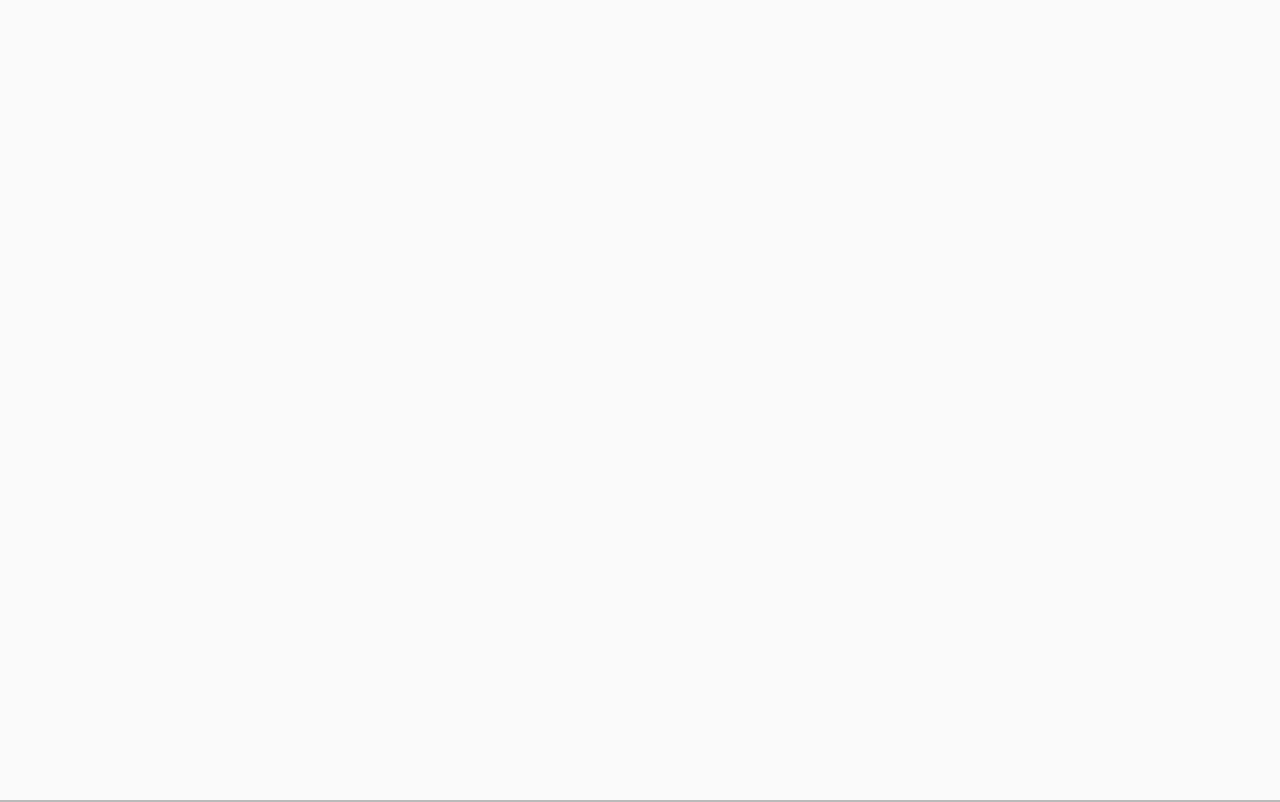
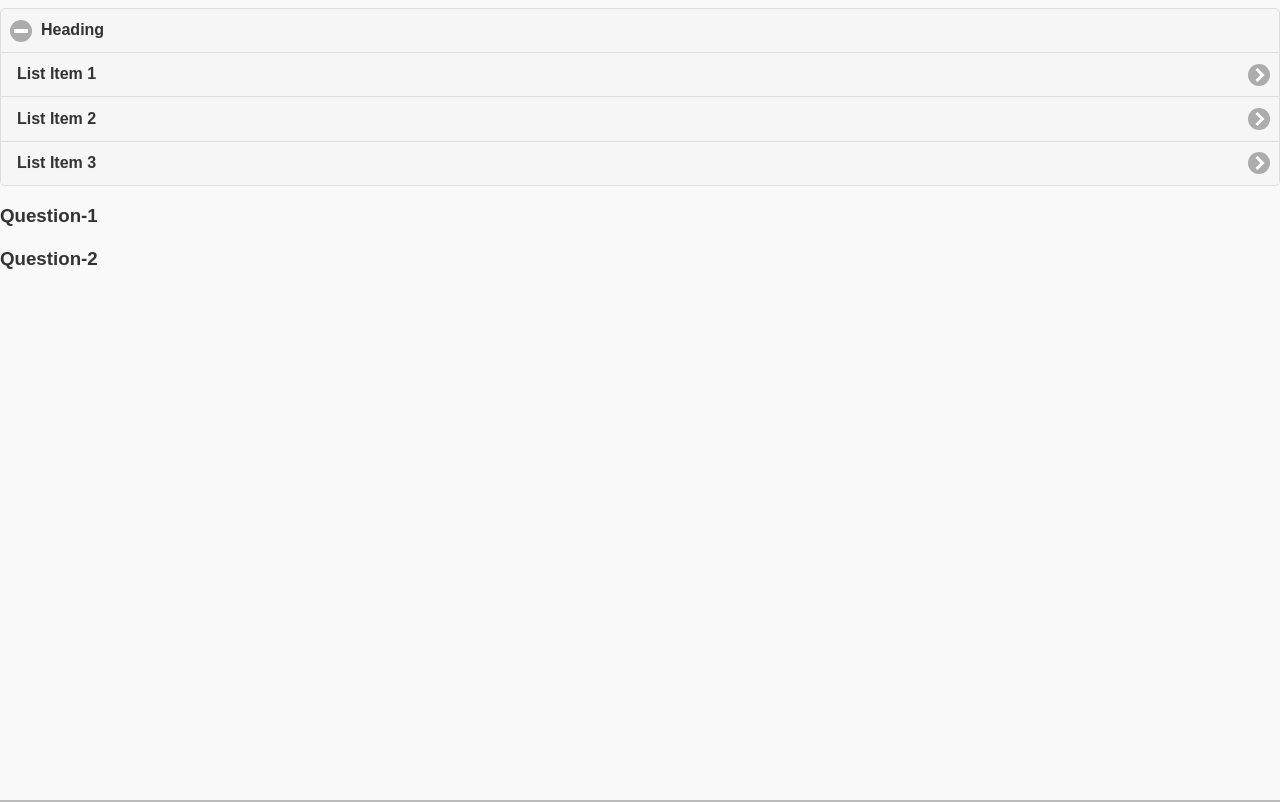
Before and after one commit to prantikv/json-example, a plain HTML site: page index.html in a window 1280 px wide. Drawn offline with Linux system fonts and the light colour scheme.

Commit message:
changed json

```diff
--- a/data.json
+++ b/data.json
@@ -1,10 +1,10 @@
 { "questions" : [
   {
-    "question":"Barot Bellingham"
+    "question":"question-1"
 
   },
 {
-    "question":"Barot Bellingham2"
+    "question":"question-2"
 
   }
 ]}
--- a/index.html
+++ b/index.html
@@ -12,6 +12,14 @@
 
 <body>
 <div id="speakerbox">
+	<div data-role="collapsible" data-collapsed="false">
+    <h4>Heading</h4>
+    <ul data-role="listview">
+        <li><a href=".page">List item 1</a></li>
+        <li><a href="#">List item 2</a></li>
+        <li><a href="#">List item 3</a></li>
+    </ul>
+</div>
 	<div id="container">
 
 	</div>
@@ -20,7 +28,7 @@
 
 <script id="speakerstpl" type="text/template">
 	{{#questions}}
-		<div class="page" data-role="page">
+		<div class="page" >
 
 			<h3>{{question}}</h3>
 
```
